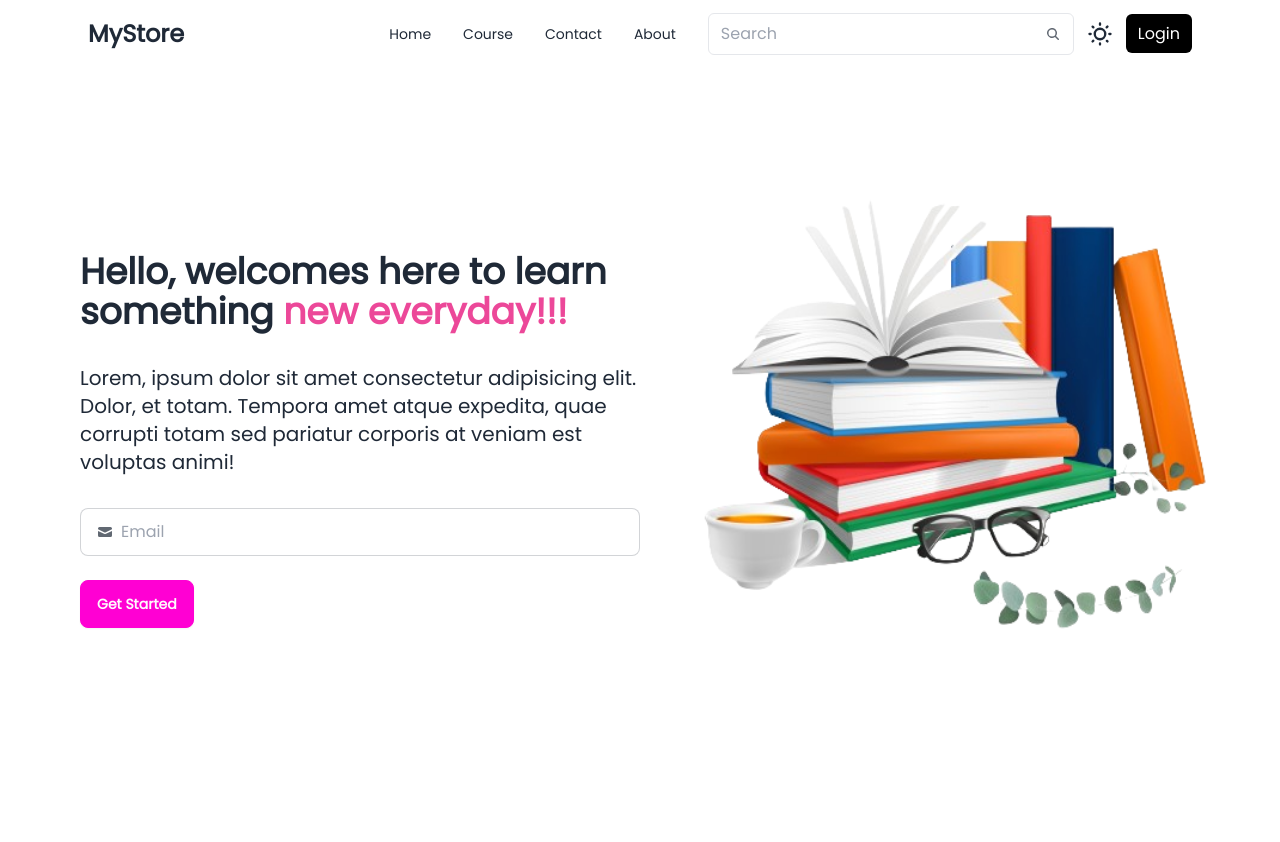
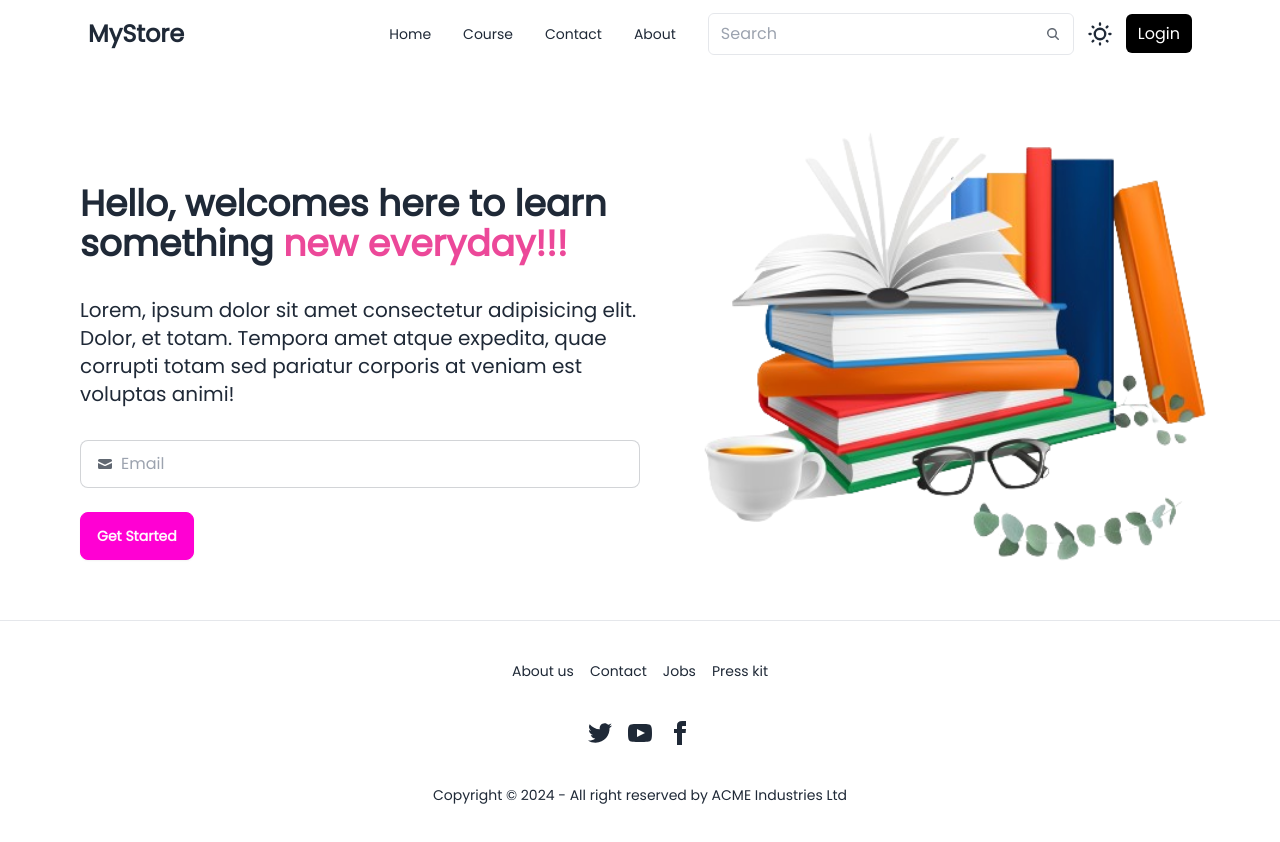
Before and after one commit to haseeb2412/Bookstore, a React (Vite) app in the folder Frontend/: page / in a window 1280 px wide. Shown: the top 842 px of the page. Before the commit the page ends 800 px from the top, so only its background shows below. Built offline with nearby package versions, Linux system fonts and the light colour scheme.

Commit message:
working on navbar

```diff
--- a/Frontend/src/App.jsx
+++ b/Frontend/src/App.jsx
@@ -1,6 +1,7 @@
 import React from 'react'
 import Navbar from './Components/Navbar'
 import Banner from './Components/Banner'
+import Footer from './Components/Footer'
 
 function App() {
   return (
@@ -8,6 +9,7 @@
 
   <Navbar/>
   <Banner/>
+  <Footer/>
   </>
 
   )
--- /dev/null
+++ b/Frontend/src/Components/Footer.jsx
@@ -0,0 +1,29 @@
+import React from 'react'
+
+function Footer() {
+  return (
+    <div>
+        <hr/>
+
+        <footer className="footer footer-center p-10  text-base-content rounded">
+    <nav className="grid grid-flow-col gap-4">
+      <a className="link link-hover">About us</a>
+      <a className="link link-hover">Contact</a>
+      <a className="link link-hover">Jobs</a>
+      <a className="link link-hover">Press kit</a>
+    </nav>
+    <nav>
+      <div className="grid grid-flow-col gap-4">
+        <a><svg xmlns="http://www.w3.org/2000/svg" width="24" height="24" viewBox="0 0 24 24" className="fill-current"><path d="M24 4.557c-.883.392-1.832.656-2.828.775 1.017-.609 1.798-1.574 2.165-2.724-.951.564-2.005.974-3.127 1.195-.897-.957-2.178-1.555-3.594-1.555-3.179 0-5.515 2.966-4.797 6.045-4.091-.205-7.719-2.165-10.148-5.144-1.29 2.213-.669 5.108 1.523 6.574-.806-.026-1.566-.247-2.229-.616-.054 2.281 1.581 4.415 3.949 4.89-.693.188-1.452.232-2.224.084.626 1.956 2.444 3.379 4.6 3.419-2.07 1.623-4.678 2.348-7.29 2.04 2.179 1.397 4.768 2.212 7.548 2.212 9.142 0 14.307-7.721 13.995-14.646.962-.695 1.797-1.562 2.457-2.549z"></path></svg></a>
+        <a><svg xmlns="http://www.w3.org/2000/svg" width="24" height="24" viewBox="0 0 24 24" className="fill-current"><path d="M19.615 3.184c-3.604-.246-11.631-.245-15.23 0-3.897.266-4.356 2.62-4.385 8.816.029 6.185.484 8.549 4.385 8.816 3.6.245 11.626.246 15.23 0 3.897-.266 4.356-2.62 4.385-8.816-.029-6.185-.484-8.549-4.385-8.816zm-10.615 12.816v-8l8 3.993-8 4.007z"></path></svg></a>
+        <a><svg xmlns="http://www.w3.org/2000/svg" width="24" height="24" viewBox="0 0 24 24" className="fill-current"><path d="M9 8h-3v4h3v12h5v-12h3.642l.358-4h-4v-1.667c0-.955.192-1.333 1.115-1.333h2.885v-5h-3.808c-3.596 0-5.192 1.583-5.192 4.615v3.385z"></path></svg></a>
+      </div>
+    </nav>
+    <aside>
+      <p>Copyright © 2024 - All right reserved by ACME Industries Ltd</p>
+    </aside>
+  </footer></div>
+  )
+}
+
+export default Footer
--- a/Frontend/src/Components/Navbar.jsx
+++ b/Frontend/src/Components/Navbar.jsx
@@ -1,6 +1,20 @@
-import React from "react";
+import React, { useEffect, useState } from "react";
 
 function Navbar() {
+  const [sticky,setSticky]=useState(false);
+  useEffect(()=>{
+    const handleScroll = ()=>{
+      if(window.scroll>0){
+        setSticky(true);
+      }else{
+        setSticky(false);
+      }
+    }
+    window.addEventListener('scroll',handleScroll)
+    return()=>{
+      window.removeEventListener('scroll',handleScroll)
+    }
+  },[])
   const navItem = (
     <>
       <li>
@@ -19,8 +33,10 @@
     </>
   );
   return (
-    <div className="max-w-screen-2xl container mx-auto md:px-20 px-4 ">
-        <div className="navbar bg-base-100">
+    <div className={`max-w-screen-2xl container mx-auto md:px-20 px-4 fixed top-0 left-0 right-0 ${
+      sticky ? "sticky-navbar shadow-md bg-base-200 duration-300 transition-all ease-in-out":""
+    }`}>
+        <div className="navbar ">
       <div className="navbar-start">
         <div className="dropdown">
           <div tabIndex={0} role="button" className="btn btn-ghost lg:hidden">
```
